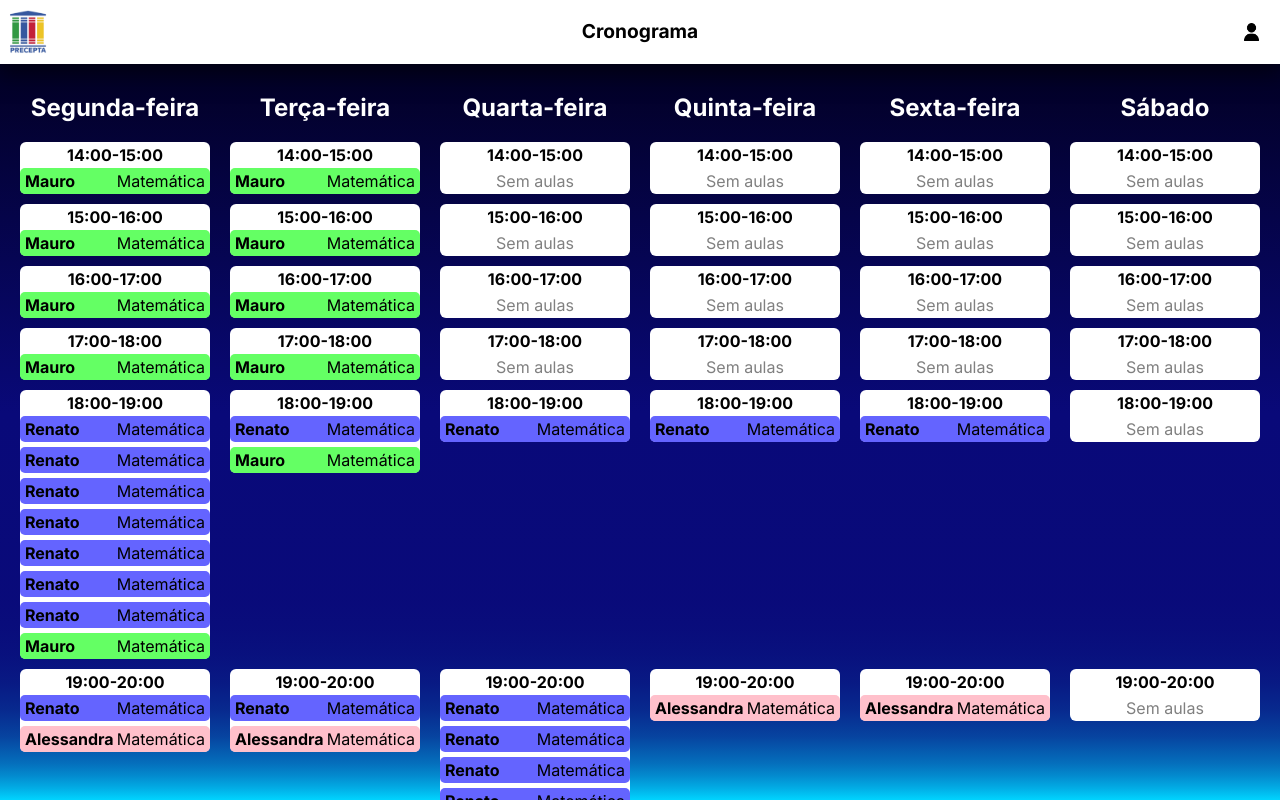
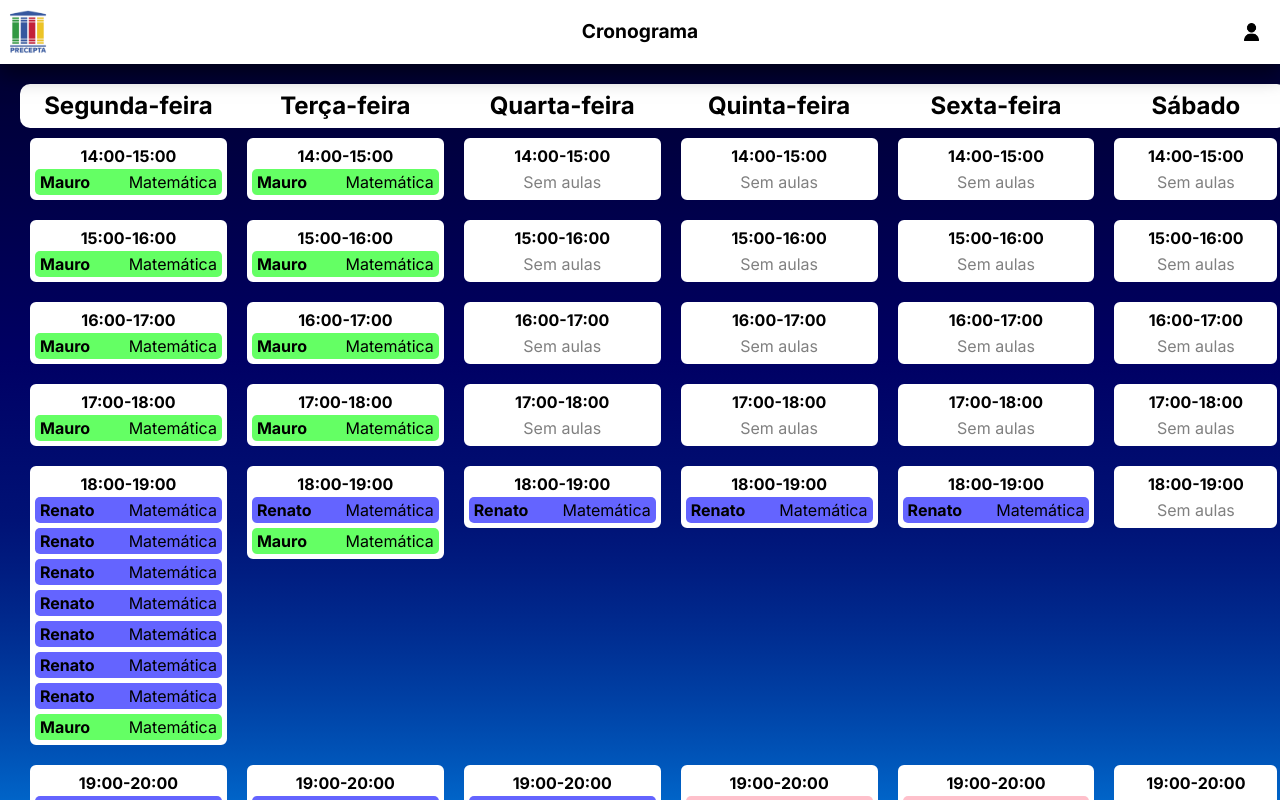
Before and after one commit to alfredopauli/precepta-website, a React (Vite) app: page /cronograma in a window 1280 px wide. Built offline with nearby package versions, Linux system fonts and the light colour scheme.

Commit message:
Update 'Cronograma'

```diff
--- a/src/components/TimelineContent.jsx
+++ b/src/components/TimelineContent.jsx
@@ -35,18 +35,24 @@ const TimelineContent = () => {
     return classes;
   }
 
-  const getOptions = () => {
-    let table = weekdays.map((weekday, i) => {
-      let weekdays_options = []
+  const getTableHeader = () => {
+    return weekdays.map((element, _) => (
+      <th>{element}</th>
+    ));
+  }
 
-      for (let h=1400; h < 2100; h+=100) {
+  const getTableData = () => {
+    let rows = [];
+
+    for (let h=1400; h < 2100; h+=100) {
+      let columns = weekdays.map((_, i) => {
         let string_h = h.toString();
         let string_end_h = (h + 100).toString();
         let formated_h = string_h.slice(0,2) + ':' + string_h.slice(2,4);
         let formated_end_h = string_end_h.slice(0,2) + ':' + string_end_h.slice(2,4);
 
-        weekdays_options.push(
-          <div className="weekday-wrapper">
+        return (
+          <td>
             <div className="weekday-element">
               <div className="duration">
                 {formated_h}-{formated_end_h}
@@ -55,24 +61,29 @@ const TimelineContent = () => {
                 {getClassesFor(i, h)}
               </div>
             </div>
-          </div>
+          </td>
         );
-      }
+      });
 
-      return (
-        <>
-          <div className="weekday-name">{weekday}</div>
-          {weekdays_options}
-        </>
-      );
-    });
+      rows.push(<tr>{columns}</tr>);
+    }
 
-    return table;
+    return rows;
   }
+
 
   return (
     <div className="timeline-wrapper">
-      {getOptions()}
+      <table>
+        <thead>
+          <tr>
+            {getTableHeader()}
+          </tr>
+        </thead>
+        <tbody>
+          {getTableData()}
+        </tbody>
+      </table>
     </div>
   );
 }
--- a/src/style/TimelineContent.css
+++ b/src/style/TimelineContent.css
@@ -5,32 +5,49 @@
   top: var(--header-size);
   width: 100%;
   height: calc(100vh - var(--header-size));
-  display: grid;
-  grid-template-columns: repeat(6, 60vw);
-  grid-template-rows: 3em repeat(7, auto);
-  grid-auto-flow: column;
-  overflow-x: scroll;
   overflow-y: scroll;
+  overflow-x: auto;
   padding: 20px;
-  gap: 10px 20px;
   background: #020024;
   background:
     linear-gradient(
       180deg,
-      #020024 0%,
-      rgba(9, 9, 121, 1), 95%,
-      rgba(0, 212, 255, 1) 100%
+      rgb(0, 0, 50) 0%,
+      rgb(0, 0, 100), 80%,
+      rgb(0, 100, 200) 100%
     );
+  padding-bottom: env(safe-area-inset-bottom, 20px);
 }
 
-.timeline-wrapper .weekday-name {
+.timeline-wrapper table {
+    width: max-content;
+    border-collapse: separate;
+    border-spacing: 0;
+}
+
+.timeline-wrapper table thead th {
+  position: sticky;
+  color: black;
+  background-color: white;
   padding: 10px;
   font-size: 1.5em;
   font-weight: bold;
-  display: flex;
-  align-items: center;
-  justify-content: center;
-  color: white;
+  top: 0;
+  z-index: 1;
+}
+
+.timeline-wrapper table thead th:first-child {
+    border-top-left-radius: 10px;
+    border-bottom-left-radius: 10px;
+}
+
+.timeline-wrapper table thead th:last-child {
+    border-top-right-radius: 10px;
+    border-bottom-right-radius: 10px;
+}
+
+.timeline-wrapper table td {
+  padding: 10px;
 }
 
 .timeline-wrapper .weekday-element {
@@ -39,6 +56,7 @@
   height: auto;
   border-radius: 6px;
   background-color: white;
+  border: 5px solid white;
 }
 
 .timeline-wrapper .weekday-element .duration {
@@ -55,7 +73,6 @@
   gap: 5px;
   justify-content: space-between;
   height: auto;
-  overflow: scroll;
 }
 
 
@@ -78,16 +95,15 @@
   font-weight: bold;
 }
 
-
 @media (max-width: 768px) {
-  .timeline-wrapper {
-    grid-template-columns: repeat(6, 60vw);
+  .timeline-wrapper table th,
+  .timeline-wrapper table td {
+    width: 65vw;
   }
 }
 
-
 @media (min-width: 769px) {
-  .timeline-wrapper {
-    grid-template-columns: repeat(6, 1fr);
+  .timeline-wrapper table {
+    width: 100%;
   }
 }
```
